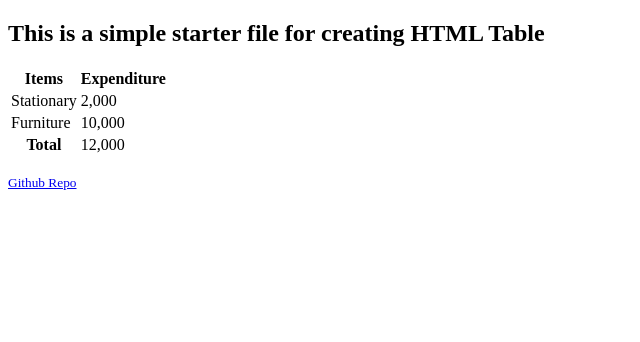
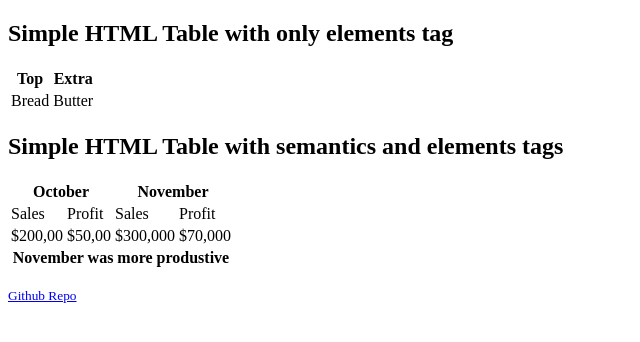
Before and after one commit to devpacademy/devpacademy.github.io, a plain HTML site: page HTML-Tables/index.html in a window 1280 px wide. Shown: the whole page, without its empty margins (0-640 px from the left). Drawn offline with Linux system fonts and the light colour scheme.

Commit message:
Update index.html

```diff
--- a/HTML-Tables/index.html
+++ b/HTML-Tables/index.html
@@ -7,29 +7,47 @@
     <title>Starter File - HTML Tbale</title>
   </head>
   <body>
-    <h2>This is a simple starter file for creating HTML Table</h2>
+    <h2>Simple HTML Table with only elements tag</h2>
 
+    <table>
+      <tr>
+        <th>Top</th>
+        <th>Extra</th>
+      </tr>
+
+      <tr>
+        <td>Bread</td>
+        <td>Butter</td>
+      </tr>
+    </table>
+
+    <h2>Simple HTML Table with semantics and elements tags</h2>
     <table>
       <thead>
         <tr>
-          <th>Items</th>
-          <th>Expenditure</th>
+          <th colspan="2">October</th>
+          <th colspan="2">November</th>
         </tr>
       </thead>
+
       <tbody>
         <tr>
-          <td>Stationary</td>
-          <td>2,000</td>
+          <td>Sales</td>
+          <td>Profit</td>
+          <td>Sales</td>
+          <td>Profit</td>
         </tr>
         <tr>
-          <td>Furniture</td>
-          <td>10,000</td>
+          <td>$200,00</td>
+          <td>$50,00</td>
+          <td>$300,000</td>
+          <td>$70,000</td>
         </tr>
       </tbody>
+
       <tfoot>
         <tr>
-          <th>Total</th>
-          <td>12,000</td>
+          <th colspan="4">November was more produstive</th>
         </tr>
       </tfoot>
     </table>
```
